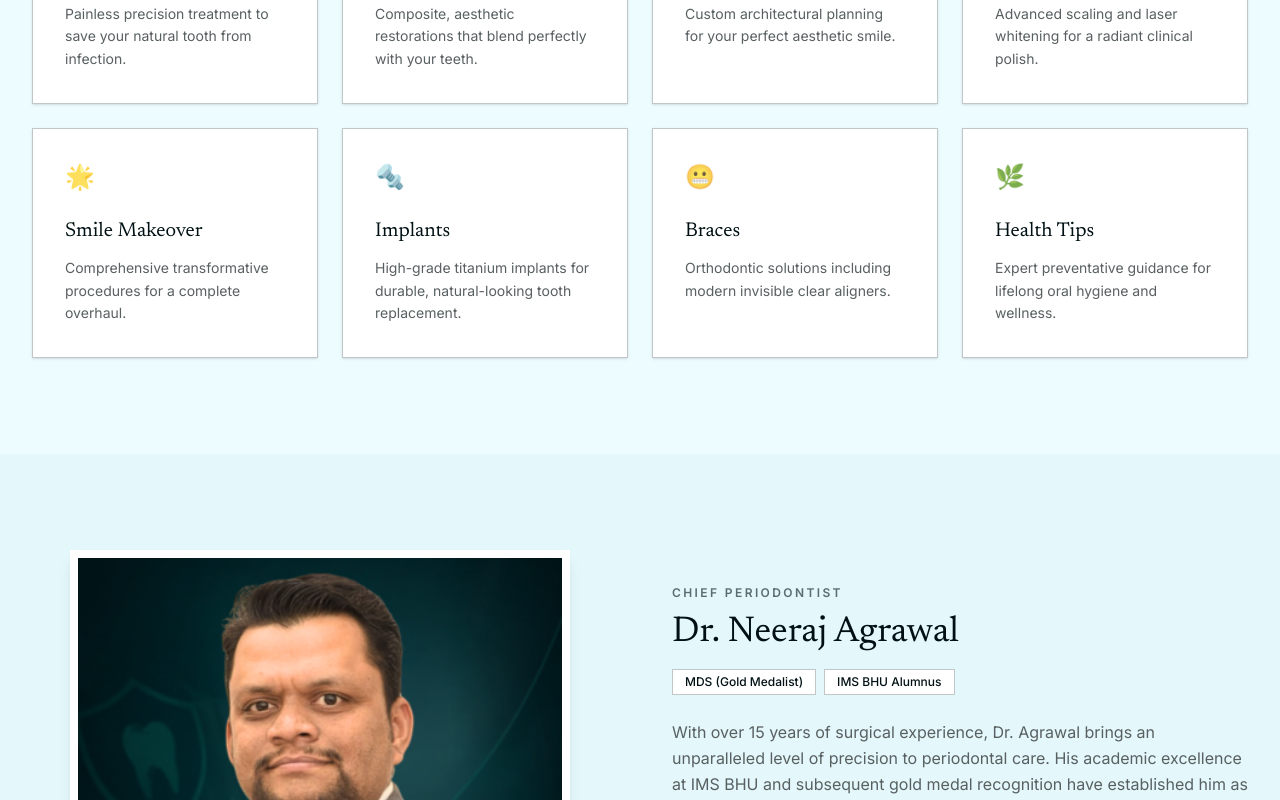
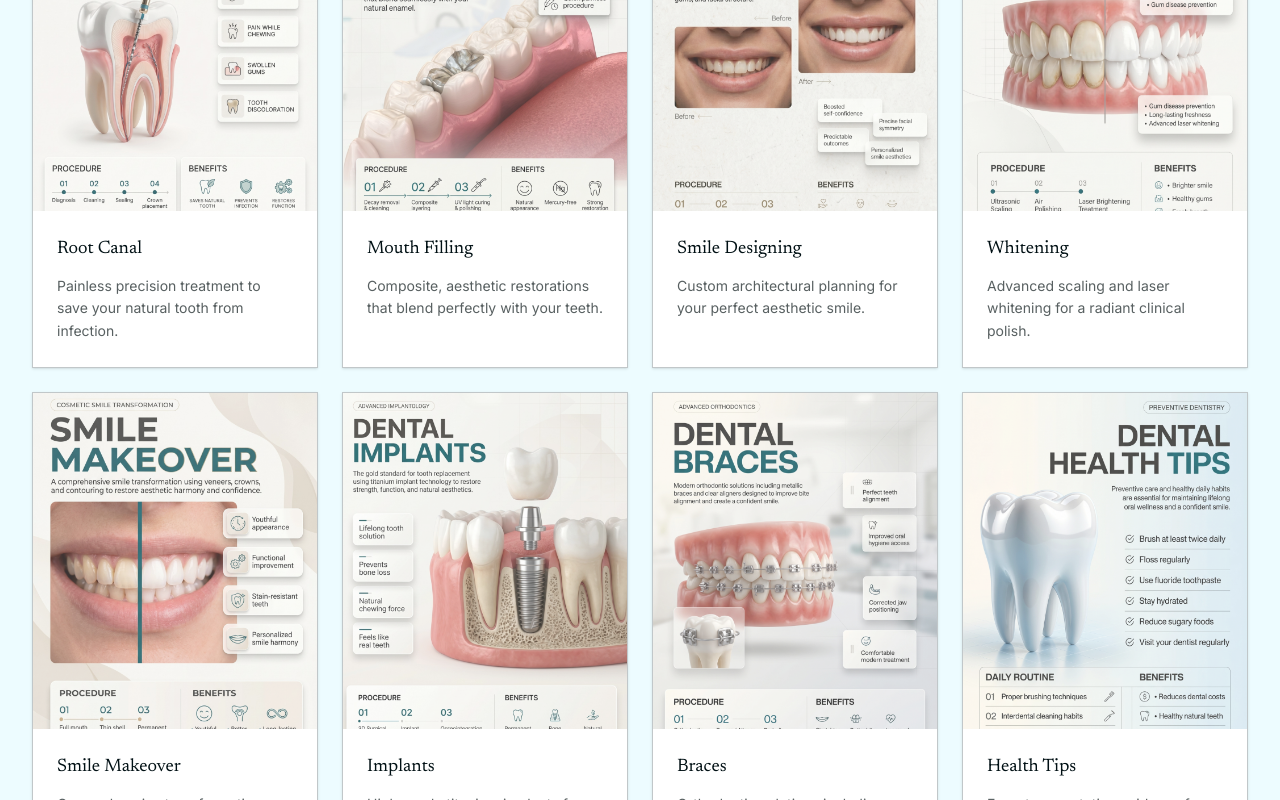
Before and after one commit to Dedentalsquare/ddsquare, a Next.js app: page / in a window 1280 px wide. Shown: the part 1120-1920 px from the top of the page. Built offline with nearby package versions, Linux system fonts and the light colour scheme.

Commit message:
Improve Spacing

```diff
--- a/src/app/page.jsx
+++ b/src/app/page.jsx
@@ -6,14 +6,14 @@ import Hero from "@/components/Hero";
 
 export default function Home() {
   const services = [
-    { icon: "🦷", title: "Root Canal", desc: "Painless precision treatment to save your natural tooth from infection." },
-    { icon: "⚗️", title: "Mouth Filling", desc: "Composite, aesthetic restorations that blend perfectly with your teeth." },
-    { icon: "😁", title: "Smile Designing", desc: "Custom architectural planning for your perfect aesthetic smile." },
-    { icon: "✨", title: "Whitening", desc: "Advanced scaling and laser whitening for a radiant clinical polish." },
-    { icon: "🌟", title: "Smile Makeover", desc: "Comprehensive transformative procedures for a complete overhaul." },
-    { icon: "🔩", title: "Implants", desc: "High-grade titanium implants for durable, natural-looking tooth replacement." },
-    { icon: "😬", title: "Braces", desc: "Orthodontic solutions including modern invisible clear aligners." },
-    { icon: "🌿", title: "Health Tips", desc: "Expert preventative guidance for lifelong oral hygiene and wellness." },
+    { image: "/service/Root Canal (RCT).png", title: "Root Canal", desc: "Painless precision treatment to save your natural tooth from infection." },
+    { image: "/service/Mouth Filling.png", title: "Mouth Filling", desc: "Composite, aesthetic restorations that blend perfectly with your teeth." },
+    { image: "/service/Smile Designing.png", title: "Smile Designing", desc: "Custom architectural planning for your perfect aesthetic smile." },
+    { image: "/service/Tooth Cleaning & Whitening.png", title: "Whitening", desc: "Advanced scaling and laser whitening for a radiant clinical polish." },
+    { image: "/service/Smile Makeover.png", title: "Smile Makeover", desc: "Comprehensive transformative procedures for a complete overhaul." },
+    { image: "/service/Dental Implants.png", title: "Implants", desc: "High-grade titanium implants for durable, natural-looking tooth replacement." },
+    { image: "/service/Dental Braces.png", title: "Braces", desc: "Orthodontic solutions including modern invisible clear aligners." },
+    { image: "/service/Dental Health Tips.png", title: "Health Tips", desc: "Expert preventative guidance for lifelong oral hygiene and wellness." },
   ];
 
   return (
@@ -68,12 +68,14 @@ export default function Home() {
 
           <div className="grid md:grid-cols-2 lg:grid-cols-4 gap-6">
             {services.map((service, i) => (
-              <div key={i} className="bg-card p-8 border border-border hover:border-primary/30 transition-colors shadow-sm group">
-                <div className="text-2xl mb-6 opacity-80 group-hover:opacity-100 transition-opacity">
-                  {service.icon}
+              <div key={i} className="bg-card border border-border hover:border-primary/30 transition-colors shadow-sm group flex flex-col overflow-hidden">
+                <div className="relative w-full h-84 opacity-80 group-hover:opacity-100 transition-opacity flex-shrink-0">
+                  <Image src={service.image} alt={service.title} fill className="object-cover object-top" />
                 </div>
-                <h3 className="font-serif text-xl text-primary mb-3">{service.title}</h3>
-                <p className="text-sm font-sans text-muted-foreground leading-relaxed">{service.desc}</p>
+                <div className="p-6 flex flex-col flex-grow">
+                  <h3 className="font-serif text-lg text-primary mb-3">{service.title}</h3>
+                  <p className="text-sm font-sans text-muted-foreground leading-relaxed">{service.desc}</p>
+                </div>
               </div>
             ))}
           </div>
```
